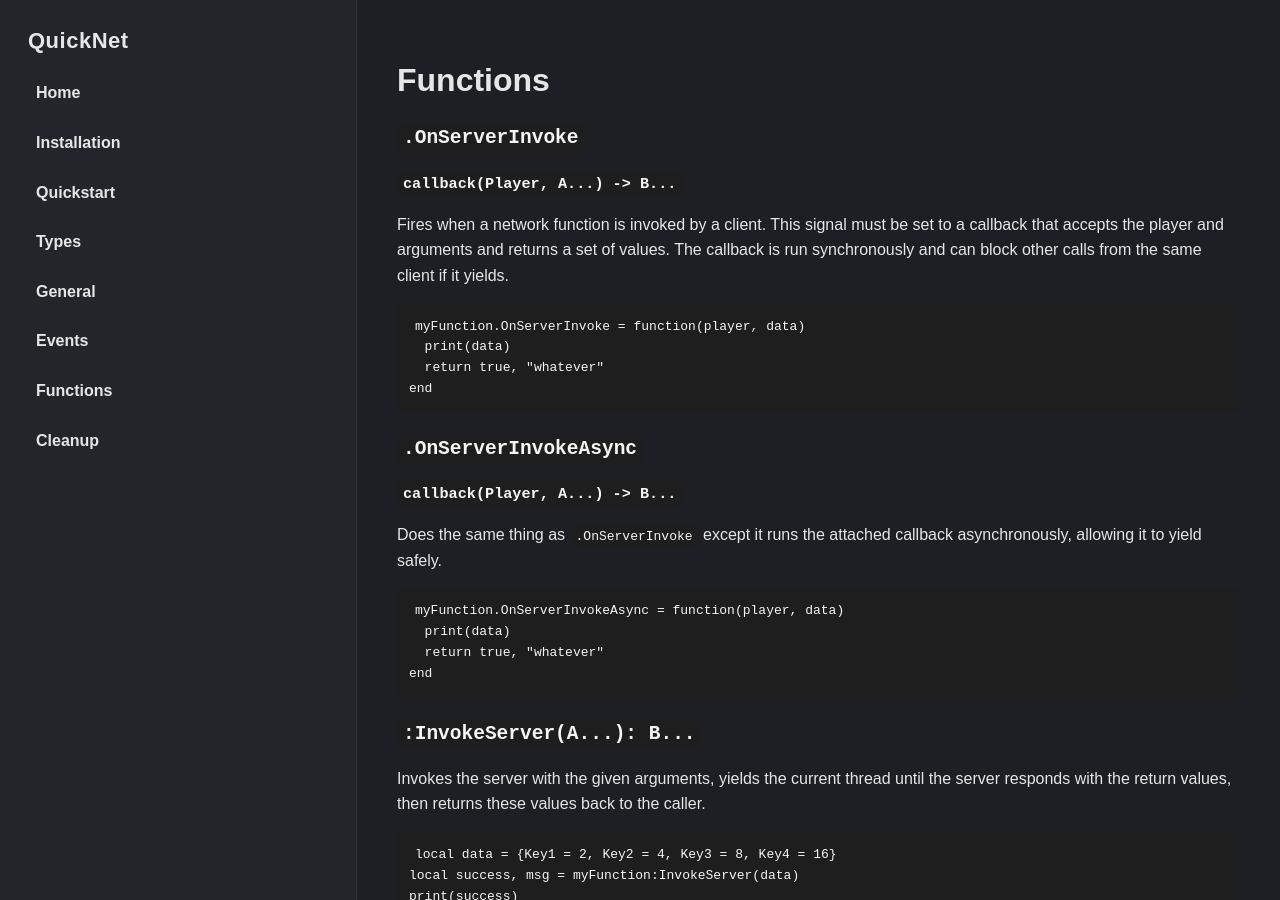
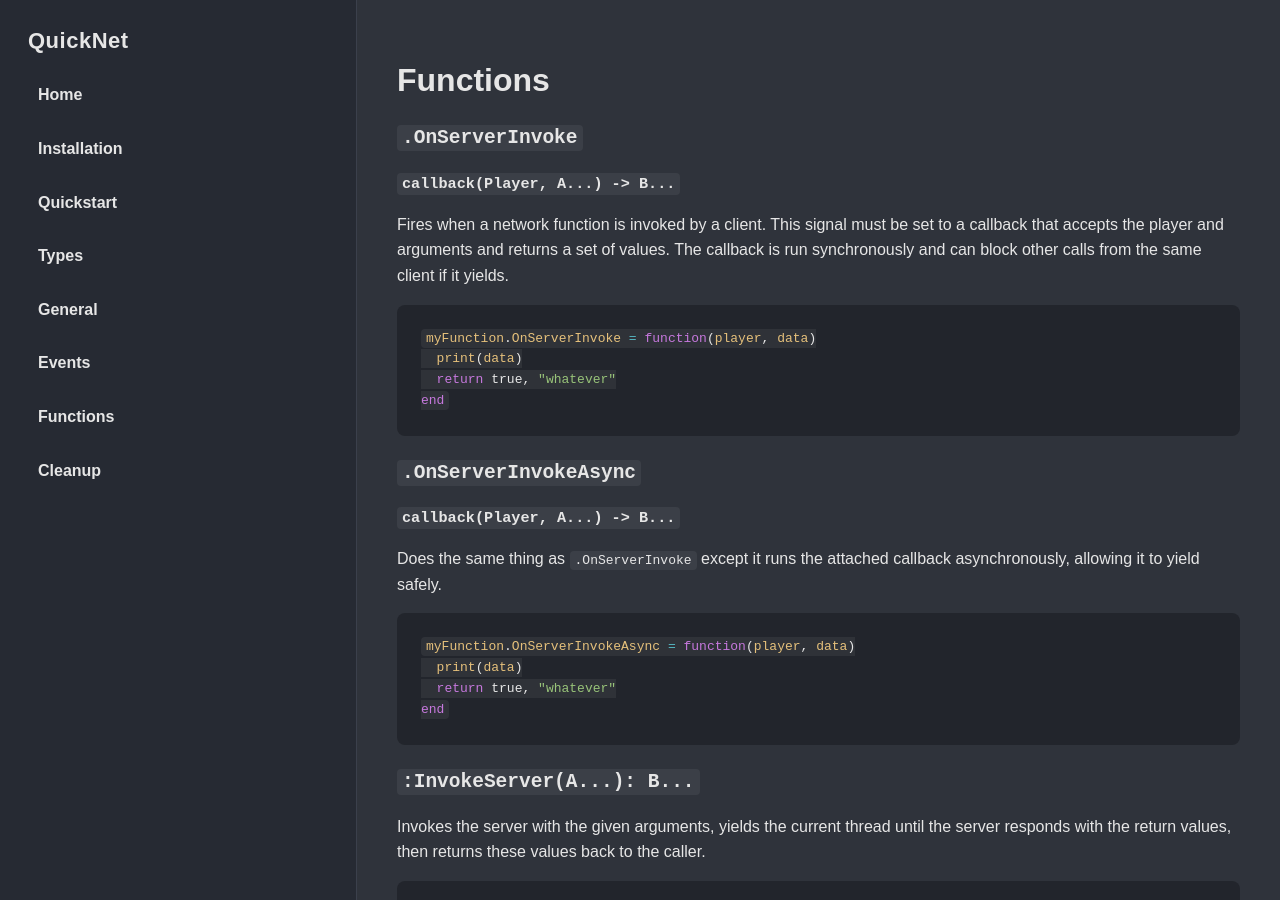
Before and after one commit to breadboardengineer1234/QuickNet, a Jekyll site: the page built from docs/functions.md, in a window 1280 px wide and 900 px high. Built offline with Jekyll 4.4.1, drawn with Linux system fonts in a browser that asks for light colours.

Commit message:
Update style.css

```diff
--- a/docs/assets/style.css
+++ b/docs/assets/style.css
@@ -1,10 +1,10 @@
 :root {
-  --bg: #1e1f24;
-  --text: #e6e6e6;
-  --muted: #a1a1aa;
-  --border: #2c2f36;
-  --sidebar-bg: #23252b;
-  --link: #7aa2f7;
+  --bg: #2f333b;         /* softer page background */
+  --text: #e6e6e6;       /* main text */
+  --muted: #a1a1aa;      /* secondary text */
+  --border: #3b404c;     /* softer borders */
+  --sidebar-bg: #262a33; /* slightly darker sidebar */
+  --link: #7aa2f7;       /* modern blue */
 }
 
 @media (prefers-color-scheme: dark) {
@@ -61,15 +61,16 @@ body {
   margin: 12px 0;
   font-size: 16px;
   font-weight: 600;
-  padding: 6px 8px;
+  padding: 8px 10px;
   border-radius: 6px;
-  transition: all 0.15s ease;
+  transition: background 0.15s ease, color 0.15s ease;
 }
 
-/* Sidebar hover */
+/* hover state */
 .sidebar a:hover {
-  color: var(--link);
-  background: rgba(122, 162, 247, 0.08);
+  background: rgba(255, 255, 255, 0.08); /* light gray highlight */
+  color: var(--text); /* no blue shift */
+  text-decoration: none; /* guarantees no underline */
 }
 
 /* Main content */
@@ -85,17 +86,38 @@ h1, h2, h3 {
 }
 
 /* Code blocks */
-pre, code {
-  background: #1e1e1e;
-  color: #f5f5f5;
-  padding: 4px 6px;
+/* Base code block container (Rouge) */
+.highlight {
+  background: #22252c;
+  padding: 12px;
+  border-radius: 8px;
+  overflow-x: auto;
+}
+
+/* Pre inside highlight */
+.highlight pre {
+  margin: 0;
+  background: transparent;
+}
+
+/* Inline code fallback */
+code {
+  background: rgba(255,255,255,0.06);
+  padding: 2px 5px;
   border-radius: 4px;
 }
 
-pre {
-  padding: 12px;
-  overflow-x: auto;
-}
+/* Token colors (Rouge classes) */
+.highlight .k { color: #c678dd; } /* keyword */
+.highlight .kd { color: #c678dd; }
+.highlight .s { color: #98c379; }  /* string */
+.highlight .s1 { color: #98c379; }
+.highlight .s2 { color: #98c379; }
+.highlight .n { color: #e5c07b; }  /* name */
+.highlight .nb { color: #e5c07b; }
+.highlight .o { color: #56b6c2; }  /* operator */
+.highlight .c { color: #7f848e; font-style: italic; } /* comment */
+.highlight .c1 { color: #7f848e; font-style: italic; }
 
 /* Tables */
 table {
```
